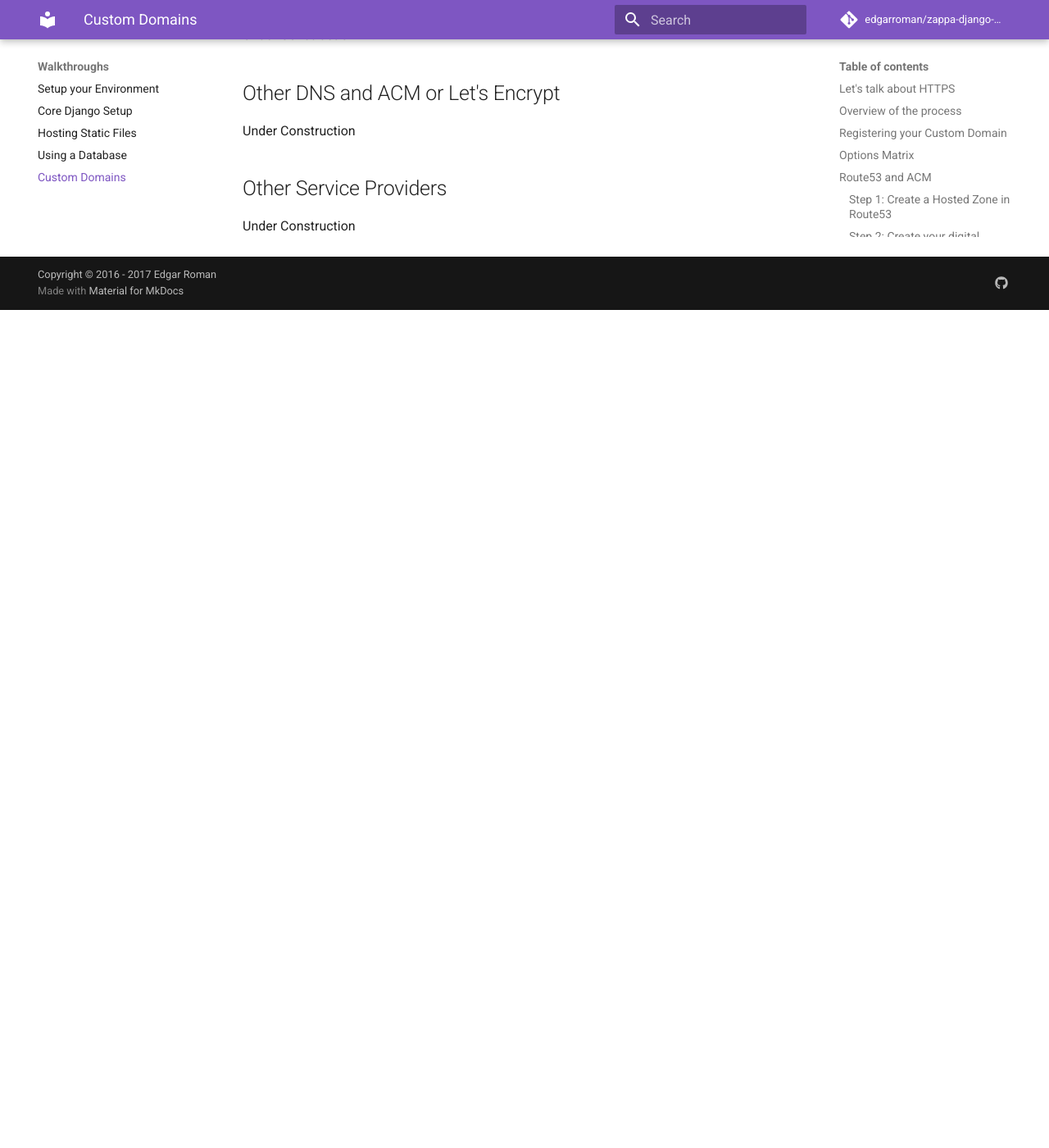
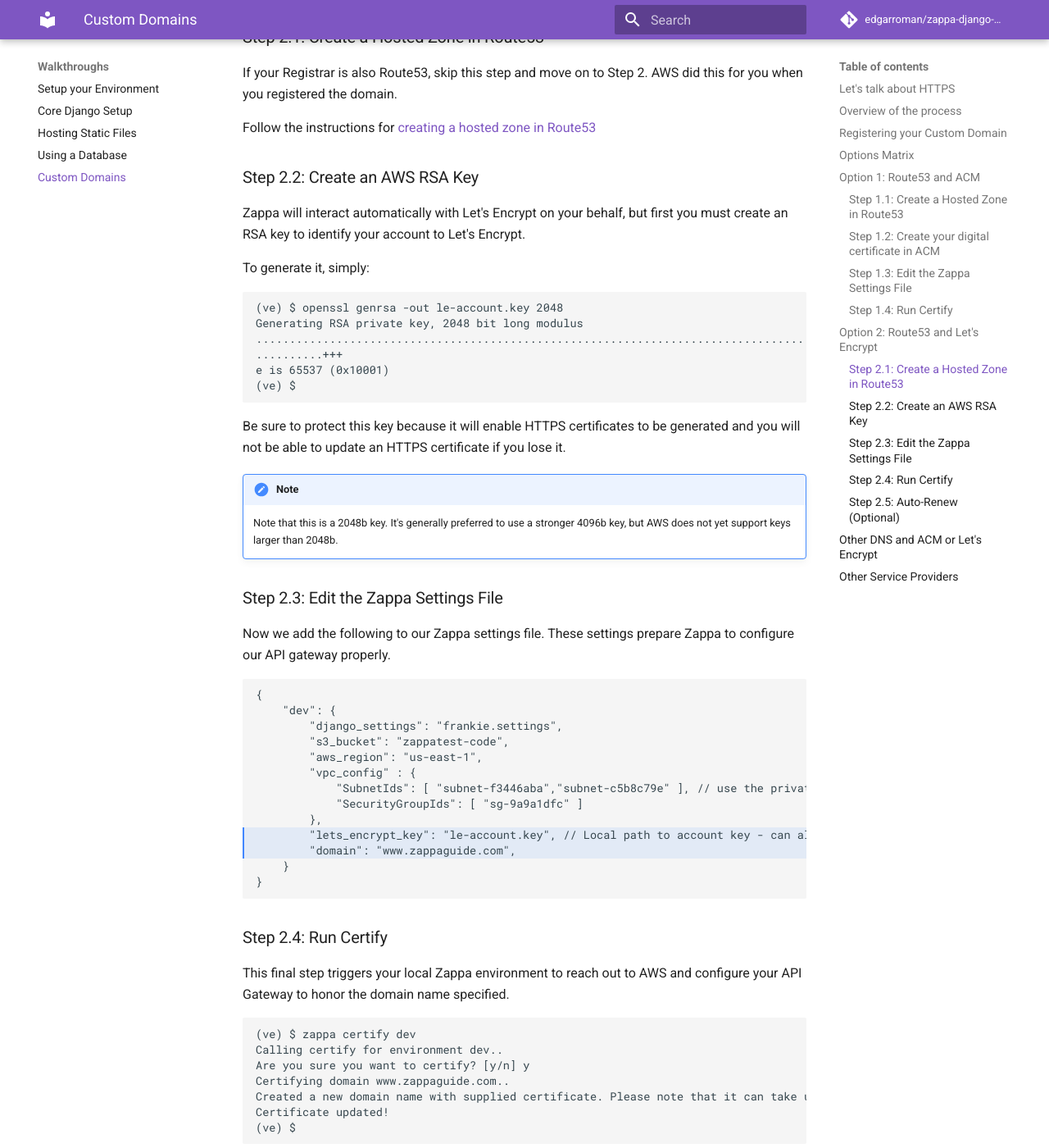
Before and after one commit to edgarroman/zappa-django-guide, an MkDocs documentation site: the page built from docs/walk_domain.md, in a window 1280 px wide and 1400 px high, scrolled down 3485 px. Shown: the whole window at 82% size. Built offline with MkDocs 1.6.1 and Material for MkDocs 9.7.7, drawn with Linux system fonts in a browser that asks for light colours; comment, search, counter and statistics services are not loaded; old or Windows-style settings are respelled for this version of MkDocs; before the commit the page ends 3863 px from its top, so only the background shows below that; some of the changed text lies outside the part shown.

Commit message:
Added Let's Encrypt section

````diff
--- a/docs/walk_domain.md
+++ b/docs/walk_domain.md
@@ -55,25 +55,25 @@
 DNS Provider|CA|Notes|Instructions
 ------------|--|-----|------------
 Route53|AWS Certificate Manager| All AWS combo makes this ridiculous easy| [see below](#route53-and-acm)
-Route53|Let's Encrypt| Another good option that Zappa has smoothed the way| see below
+Route53|Let's Encrypt| Another good option that Zappa has smoothed the way| [see below](#route53-and-lets-encrypt)
 Other DNS|ACM or Let's Encrypt| Some minor additional steps| see below
 Other DNS|Other| You got some work to do| see below
 
-## Route53 and ACM
+## Option 1: Route53 and ACM
 
-### Step 1: Create a Hosted Zone in Route53
+### Step 1.1: Create a Hosted Zone in Route53
 
 If your Registrar is also Route53, skip this step and move on to Step 2.  AWS did this for you when you registered the domain.
 
 Follow the instructions for [creating a hosted zone in Route53](aws_route53.md#create-a-hosted-zone-in-route53)
 
-### Step 2: Create your digital certificate in ACM
+### Step 1.2: Create your digital certificate in ACM
 
 Follow the instructions for [requesting a certificate in the ACM console](aws_acm.md##request-a-certificate)
 
 Be sure to record the ARN for the newly issued certificate.
 
-### Step 3: Edit the Zappa Settings File
+### Step 1.3: Edit the Zappa Settings File
 
 Now we add the following to our Zappa settings file.  These settings prepare Zappa to configure our API gateway properly.
 
@@ -95,7 +95,7 @@
 
 For the `certificate_arn` use the ARN value obtained in step 2 above.
 
-### Step 4: Run Certify
+### Step 1.4: Run Certify
 
 This final step triggers your local Zappa environment to reach out to AWS and configure your API Gateway to honor the domain name specified.
 
@@ -114,9 +114,89 @@
 !!! Warning
     This command must be run in the US East (N. Virginia) (us-east-1).  See [AWS documentation](http://docs.aws.amazon.com/apigateway/latest/developerguide/how-to-custom-domains.html#how-to-custom-domains-prerequisites) for more details.
 
-## Route53 and Let's Encrypt
+## Option 2: Route53 and Let's Encrypt
 
-Under Construction
+### Step 2.1: Create a Hosted Zone in Route53
+
+If your Registrar is also Route53, skip this step and move on to Step 2.  AWS did this for you when you registered the domain.
+
+Follow the instructions for [creating a hosted zone in Route53](aws_route53.md#create-a-hosted-zone-in-route53)
+
+### Step 2.2: Create an AWS RSA Key
+
+Zappa will interact automatically with Let's Encrypt on your behalf, but first you must create an RSA key to identify your account to Let's Encrypt.
+
+To generate it, simply:
+```
+(ve) $ openssl genrsa -out le-account.key 2048
+Generating RSA private key, 2048 bit long modulus
+...........................................................................................................................+++
+..........+++
+e is 65537 (0x10001)
+(ve) $
+```
+
+Be sure to protect this key because it will enable HTTPS certificates to be generated and you will not be able to update an HTTPS certificate if you lose it.
+
+!!! Note
+    Note that this is a 2048b key. It's generally preferred to use a stronger 4096b key, but AWS does not yet support keys larger than 2048b.
+
+### Step 2.3: Edit the Zappa Settings File
+
+Now we add the following to our Zappa settings file.  These settings prepare Zappa to configure our API gateway properly.
+
+``` hl_lines="10 11"
+{
+    "dev": {
+        "django_settings": "frankie.settings",
+        "s3_bucket": "zappatest-code",
+        "aws_region": "us-east-1",
+        "vpc_config" : {
+            "SubnetIds": [ "subnet-f3446aba","subnet-c5b8c79e" ], // use the private subnet
+            "SecurityGroupIds": [ "sg-9a9a1dfc" ]
+        },
+        "lets_encrypt_key": "le-account.key", // Local path to account key - can also be s3 path
+        "domain": "www.zappaguide.com",
+    }
+}
+```
+
+### Step 2.4: Run Certify
+
+This final step triggers your local Zappa environment to reach out to AWS and configure your API Gateway to honor the domain name specified.
+
+```
+(ve) $ zappa certify dev
+Calling certify for environment dev..
+Are you sure you want to certify? [y/n] y
+Certifying domain www.zappaguide.com..
+Created a new domain name with supplied certificate. Please note that it can take up to 40 minutes for this domain to be created and propagated through AWS, but it requires no further work on your part.
+Certificate updated!
+(ve) $
+```
+
+And that should work fine going forward.  Note that Let's Encrypt certificates only last for 3 months so you should ensure you update the certificate before the 3 months expire.
+
+### Step 2.5: Auto-Renew (Optional)
+
+If you'd like Zappa to automatically renew your HTTPS certificate then simply add the following Let's Encrypt expression to your Zappa Settings file:
+
+``` hl_lines="12"
+{
+    "dev": {
+        "django_settings": "frankie.settings",
+        "s3_bucket": "zappatest-code",
+        "aws_region": "us-east-1",
+        "vpc_config" : {
+            "SubnetIds": [ "subnet-f3446aba","subnet-c5b8c79e" ], // use the private subnet
+            "SecurityGroupIds": [ "sg-9a9a1dfc" ]
+        },
+        "lets_encrypt_key": "le-account.key", // Local path to account key - can also be s3 path
+        "domain": "www.zappaguide.com",
+        "lets_encrypt_expression": "rate(30 days)", // LE Renew schedule
+    }
+}
+```
 
 ## Other DNS and ACM or Let's Encrypt
 
````
